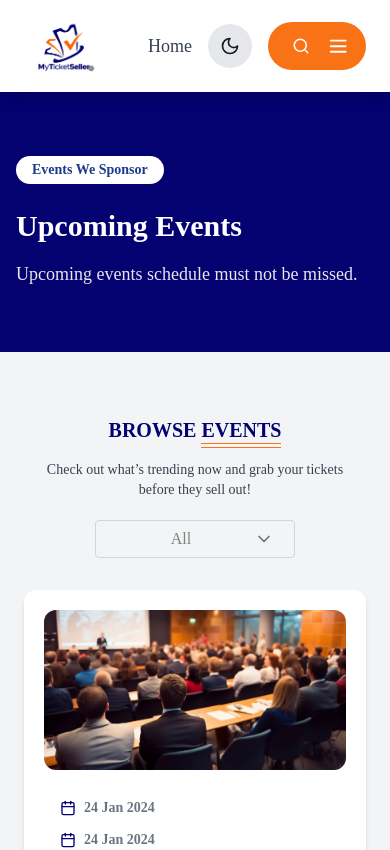
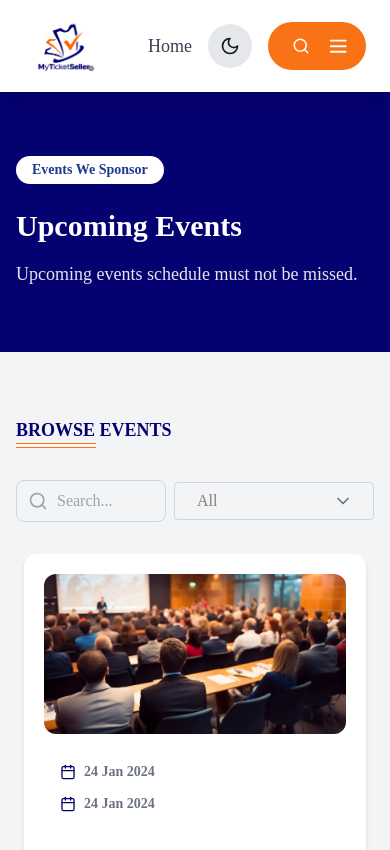
Before and after one commit to TheEcommerceBoss/myticketseller-frontend-old, a React (Vite) app: page /event/find in a window 390 px wide. Shown: the top 850 px of the page. Built offline with nearby package versions, Linux system fonts and the light colour scheme; a web font is replaced by a local one.

Commit message:
updated screen

```diff
--- a/src/components/(events)/FeaturedEvents.jsx
+++ b/src/components/(events)/FeaturedEvents.jsx
@@ -248,27 +248,52 @@ function FeaturedEvents({ variation }) {
                 </div>
             </div>
             <div className={`${variation == 2 ? '' : 'mt-[6rem]'} container mx-auto px-4 `}>
-                <div className="text-center mb-8">
+                <div className={`${variation == 2 ? 'text-start' : 'text-center '} mb-8`}>
 
-                    <h2 className={`text-xl md:text-3xl  font-bold pb-1 mb-3 relative inline-block font-bold uppercase ${theme === 'dark' ? 'text-white' : 'text-[#040171]'}`}>
-                        {variation == 2 ? 'Browse Events' : 'Featured Events Around You'}
+                    <div className={`${variation == 2 ? 'flex flex-col md:flex-row justify-between' : ''} `}>
+                        <h2 className={`${variation == 2 ? ' text-lg  md:text-2xl  ' : ' text-xl  md:text-3xl  '}font-bold pb-1 mb-3 relative inline-block font-bold uppercase ${theme === 'dark' ? 'text-white' : 'text-[#040171]'}`}>
+                            {variation == 2 ? 'Browse Events' : 'Featured Events Around You'}
 
-                        <span className="absolute bottom-0 right-0 w-[5rem] h-[.1rem] bg-orange-500 "></span>
-                        <span className="absolute bottom-1 right-0 w-[5rem] h-[.1rem] bg-orange-500 "></span>
-                    </h2>
+                            <span className={` absolute bottom-0 ${variation == 2 ? ' left-0 ' : ' right-0 '} w-[5rem] h-[.1rem] bg-orange-500 `}></span>
+                            <span className={` absolute bottom-1 ${variation == 2 ? ' left-0 ' : ' right-0 '} w-[5rem] h-[.1rem] bg-orange-500 `}></span>
+                        </h2>
+
+                        <div className={`${variation == 2 ? 'relative max-w-[200px] md:max-w-auto mx-auto  hidden lg:flex items-center' : 'hidden'} `}>
+                            <input
+                                type="text"
+                                placeholder="Search..."
+                                className="w-full pl-10 pr-4 py-2 border border-[#d1d5db] bg-transparent rounded-lg focus:outline-none"
+                            />
+                            <div className="absolute inset-y-0 left-0 flex items-center pl-3">
+                                <Search size={20} className="text-gray-400" />
+                            </div>
+                        </div>
+                    </div>
 
 
-                    <p className={`text-sm px-5  ${theme === 'dark' ? 'text-gray-300' : 'text-gray-700'}`}>
+
+                    <p className={`${variation == 2 ? 'hidden' : ''} text-sm px-5  ${theme === 'dark' ? 'text-gray-300' : 'text-gray-700'}`}>
                         Check out what’s trending now and grab your tickets before they sell out!
                     </p>
-                    <div className="flex lg:hidden flex-col items-center mt-5">
-                        <Select
+                    <div className="flex  lg:hidden flex-row justify-around items-center gap-2 mt-5">
+                        <div className={`${variation == 2 ? 'relative w-1/2 mx-auto  flex items-center' : 'hidden'} `}>
+                            <input
+                                type="text"
+                                placeholder="Search..."
+                                className="w-full pl-10 pr-4 py-2 border border-[#d1d5db] bg-transparent rounded-lg focus:outline-none"
+                            />
+                            <div className="absolute inset-y-0 left-0 flex items-center pl-3">
+                                <Search size={20} className="text-gray-400" />
+                            </div>
+                        </div>
+                         <Select
                             options={eventTypeOptions}
                             styles={customSearchStyles}
                             components={{ DropdownIndicator }}
                             placeholder="All"
                             isSearchable={false}
                         />
+
                     </div>
                     <div className="hidden lg:flex justify-center space-x-10 items-center my-8">
                         <a href="javascript:void(0)" className="bg-[#040171] rounded-lg text-white h-[2rem] items-center flex justify-center w-[3rem] text-sm font-medium">All</a>
```
